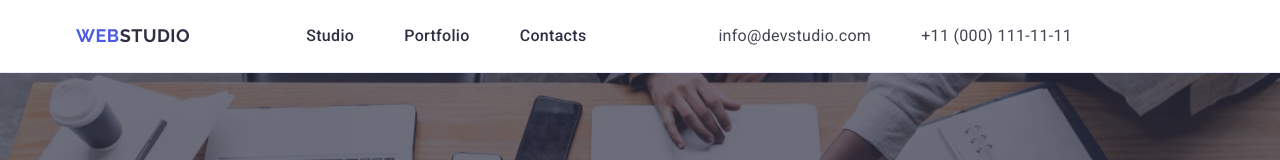
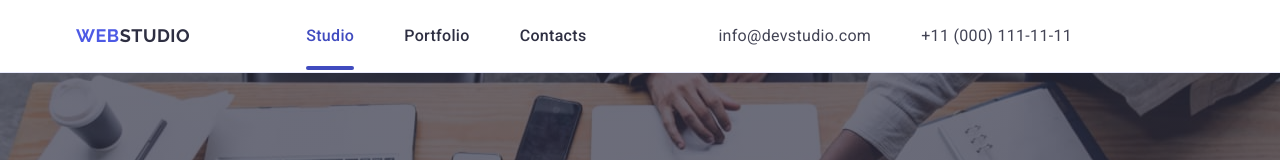
Before and after one commit to KolomietsVlada/goit-markup-hw-04, a plain HTML site: page index.html in a window 1280 px wide. Shown: the top 160 px of the page. Drawn offline with nearby package versions, Linux system fonts and the light colour scheme.

Commit message:
Update index.html

```diff
--- a/index.html
+++ b/index.html
@@ -22,11 +22,11 @@
   <div class="container header-class">
     <nav class="nav-conteiner">
       <a class="logo" href="./index.html"
-        >Web<span class="text-logo">Studio</span>
+      >Web<span class="text-logo">Studio</span>
       </a>
       <ul class="nav-list">
         <li class="link-nav">
-          <a class="logo-link" href="./index.html">Studio</a>
+          <a class="logo-link current" href="./index.html">Studio</a>
         </li>
         <li class="link-nav"><a class="logo-link" href="">Portfolio</a></li>
         <li class="link-nav"><a class="logo-link" href="">Contacts</a></li>
@@ -36,12 +36,12 @@
       <ul class="menu-contacts">
         <li class="link-contacts">
           <a class="link-contacts-menu" href="mailto:info@devstudio.com"
-            >info@devstudio.com</a
+          >info@devstudio.com</a
           >
         </li>
         <li class="link-contacts">
           <a class="link-contacts-menu" href="tel:+110001111111"
-            >+11 (000) 111-11-11</a
+          >+11 (000) 111-11-11</a
           >
         </li>
       </ul>
@@ -49,7 +49,7 @@
   </div>
 </header>
 
-   <main>
+<main>
     <!--Hero-->
     <section class="hero">
       <div class="container">
```
